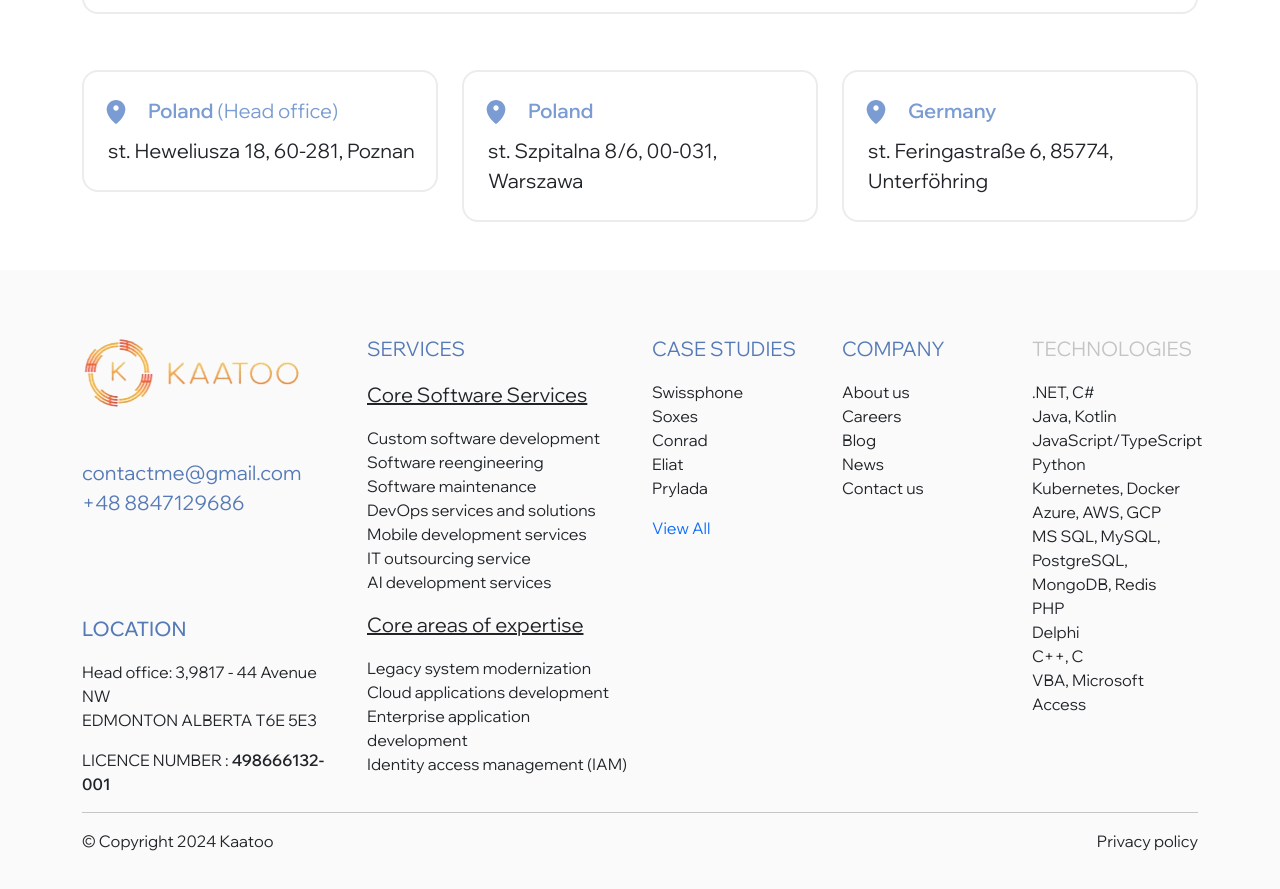
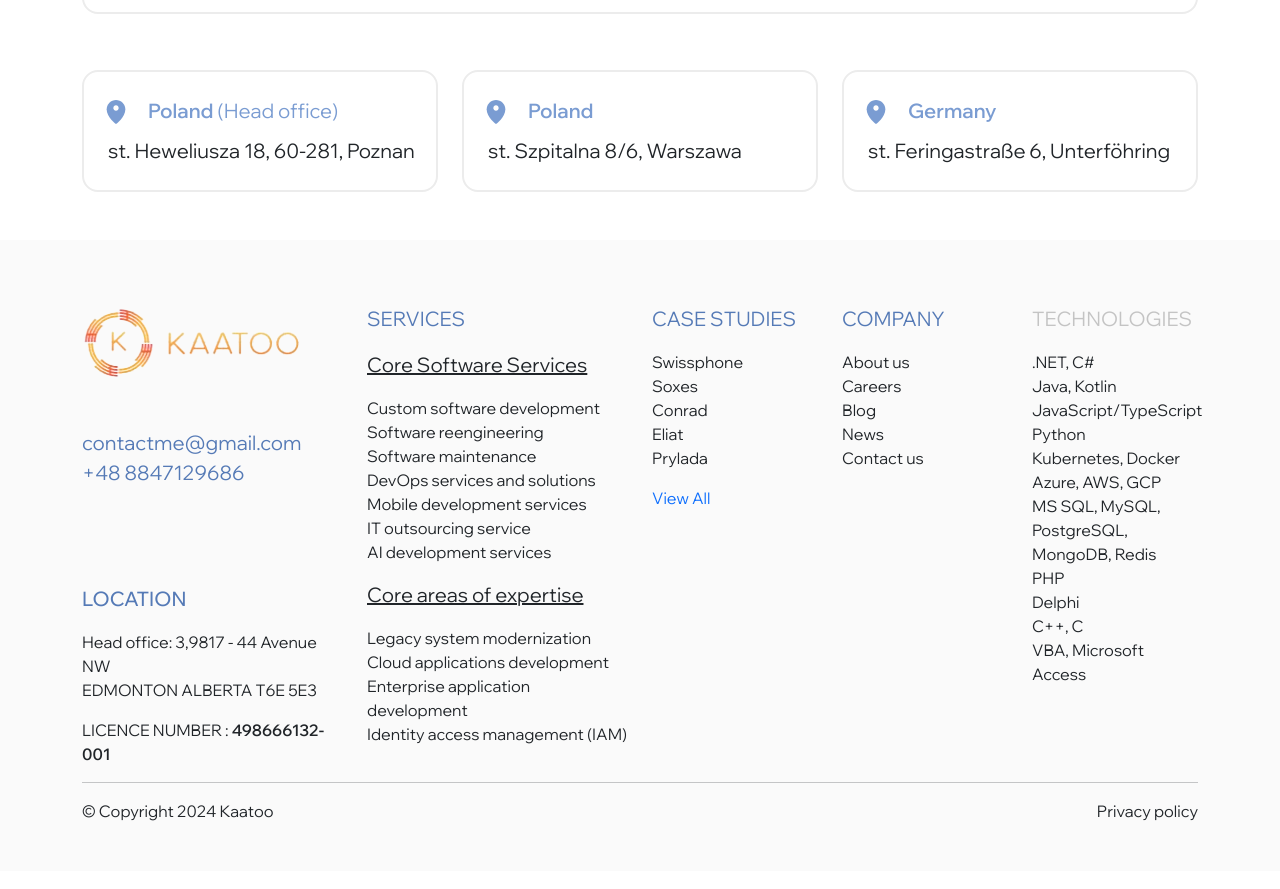
Before and after one commit to SidakVats/Kaatoo, a React (Vite) app: page /contact in a window 1280 px wide. Shown: the part 1176-2065 px from the top of the page. Built offline with nearby package versions, Linux system fonts and the light colour scheme; a web font is replaced by a local one.

Commit message:
added recaptcha to contact form

```diff
--- a/src/Pages/Contact.jsx
+++ b/src/Pages/Contact.jsx
@@ -94,7 +94,7 @@
                 </span>
               </div>
               <div className="fs-5 ps-2 mt-2 mb-2">
-              st. Szpitalna 8/6, 00-031, Warszawa
+              st. Szpitalna 8/6, Warszawa
               </div>
             </div>
           </div>
@@ -116,7 +116,7 @@
                 </span>
               </div>
               <div className="fs-5 ps-2 mt-2 mb-2">
-              st. Feringastraße 6, 85774, Unterföhring
+              st. Feringastraße 6, Unterföhring
               </div>
             </div>
           </div>
```
